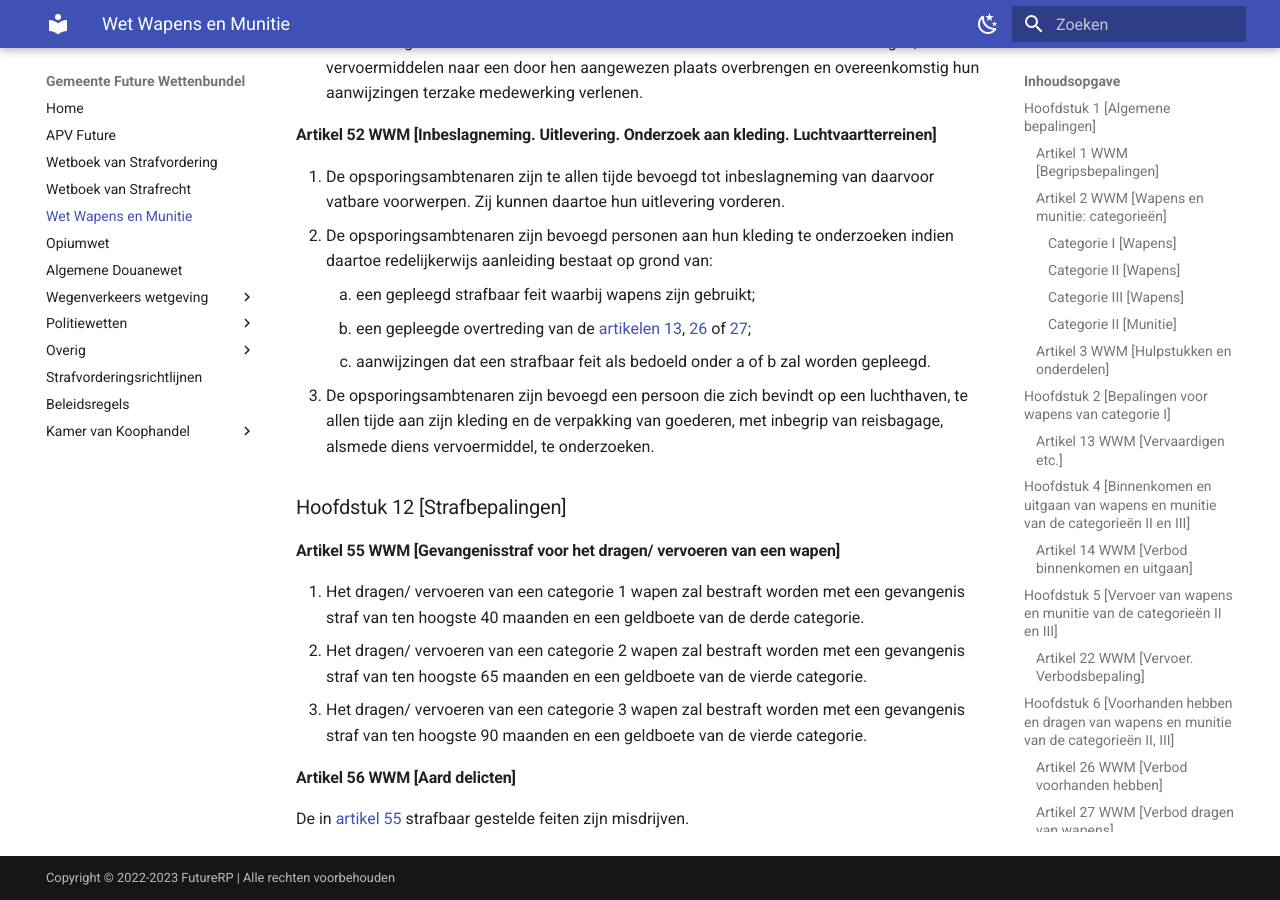
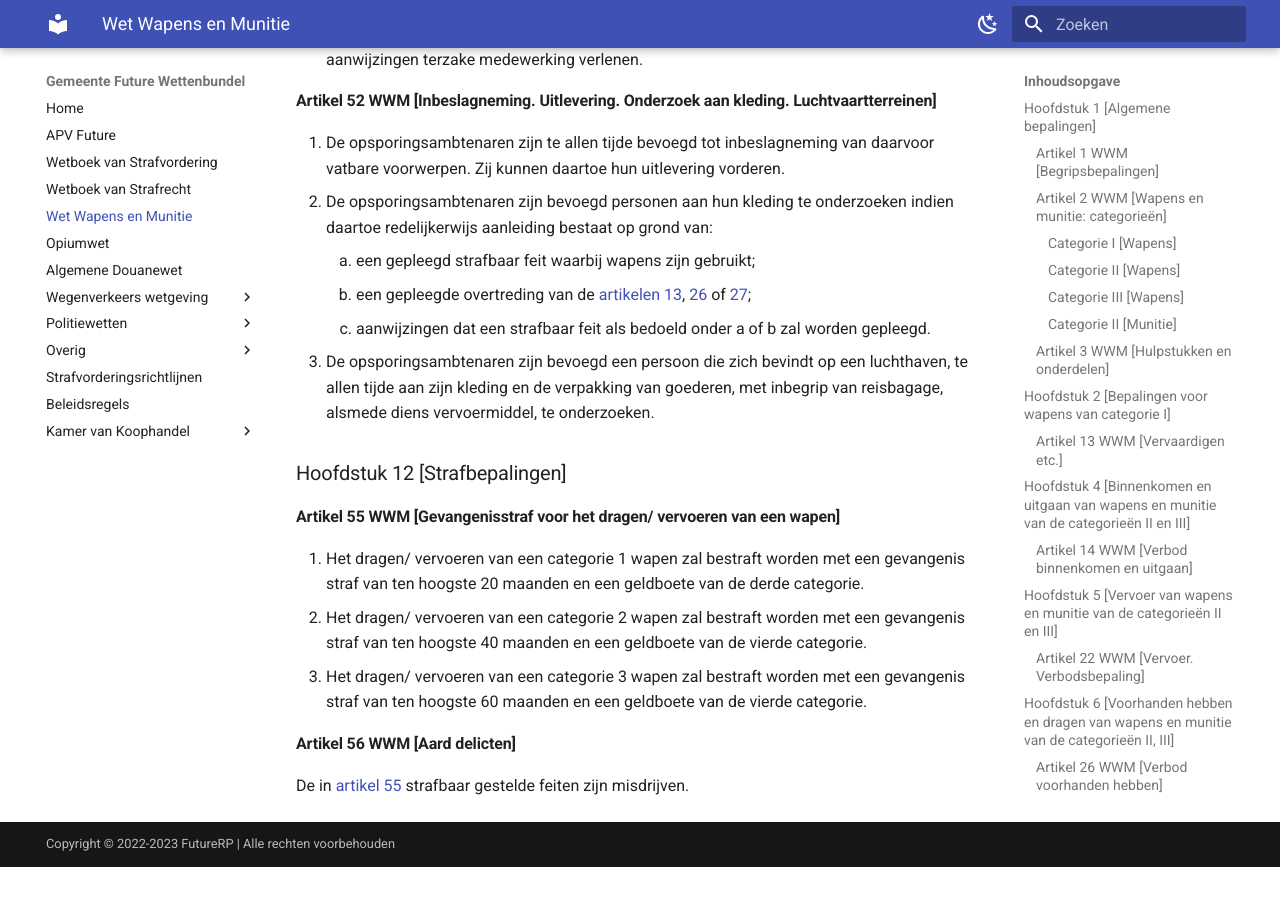
Before and after one commit to EnriqueFernandez20/FutureRP-Wettenbundel, an MkDocs documentation site: the page built from docs/wet-wapens-en-munitie.md, in a window 1280 px wide and 900 px high, scrolled down 3235 px. Built offline with MkDocs 1.6.1 and Material for MkDocs 9.7.7, drawn with Linux system fonts in a browser that asks for light colours; after the commit the page ends 4102 px from its top, so only the background shows below that; some of the changed text lies outside the part shown.

Commit message:
Update wet-wapens-en-munitie.md

```diff
--- a/docs/wet-wapens-en-munitie.md
+++ b/docs/wet-wapens-en-munitie.md
@@ -112,9 +111,9 @@
 ### Hoofdstuk 12 [Strafbepalingen]
 
 #### Artikel 55 WWM [Gevangenisstraf voor het dragen/ vervoeren van een wapen]
-1. Het dragen/ vervoeren van een categorie 1 wapen zal bestraft worden met een gevangenis straf van ten hoogste 40 maanden en een geldboete van de derde categorie.
-2. Het dragen/ vervoeren van een categorie 2 wapen zal bestraft worden met een gevangenis straf van ten hoogste 65 maanden en een geldboete van de vierde categorie.
-3. Het dragen/ vervoeren van een categorie 3 wapen zal bestraft worden met een gevangenis straf van ten hoogste 90 maanden en een geldboete van de vierde categorie.
+1. Het dragen/ vervoeren van een categorie 1 wapen zal bestraft worden met een gevangenis straf van ten hoogste 20 maanden en een geldboete van de derde categorie.
+2. Het dragen/ vervoeren van een categorie 2 wapen zal bestraft worden met een gevangenis straf van ten hoogste 40 maanden en een geldboete van de vierde categorie.
+3. Het dragen/ vervoeren van een categorie 3 wapen zal bestraft worden met een gevangenis straf van ten hoogste 60 maanden en een geldboete van de vierde categorie.
 
 #### Artikel 56 WWM [Aard delicten]
 
```
Also changed, not shown: other parts of docs/wet-wapens-en-munitie.md (+4 -5 lines).
